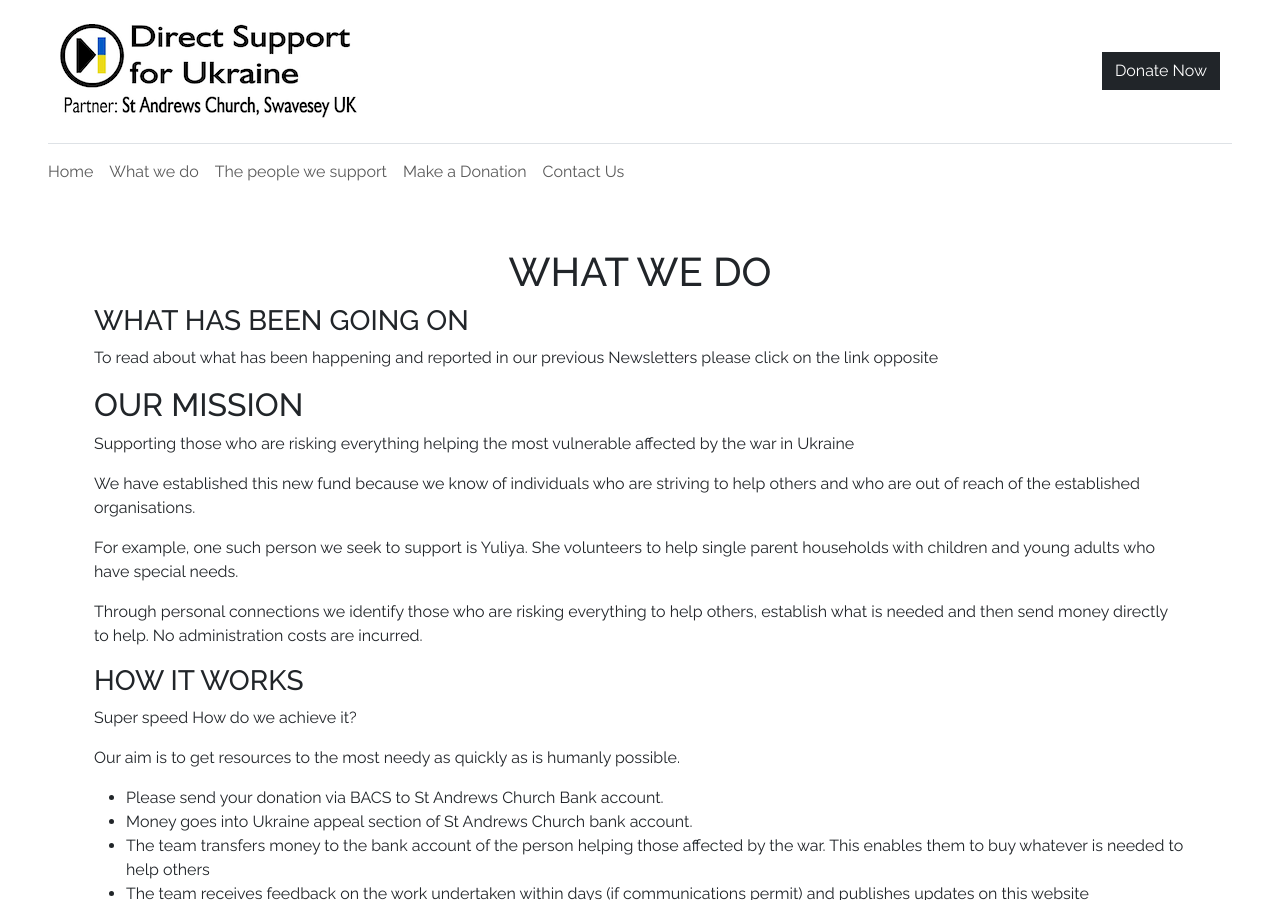
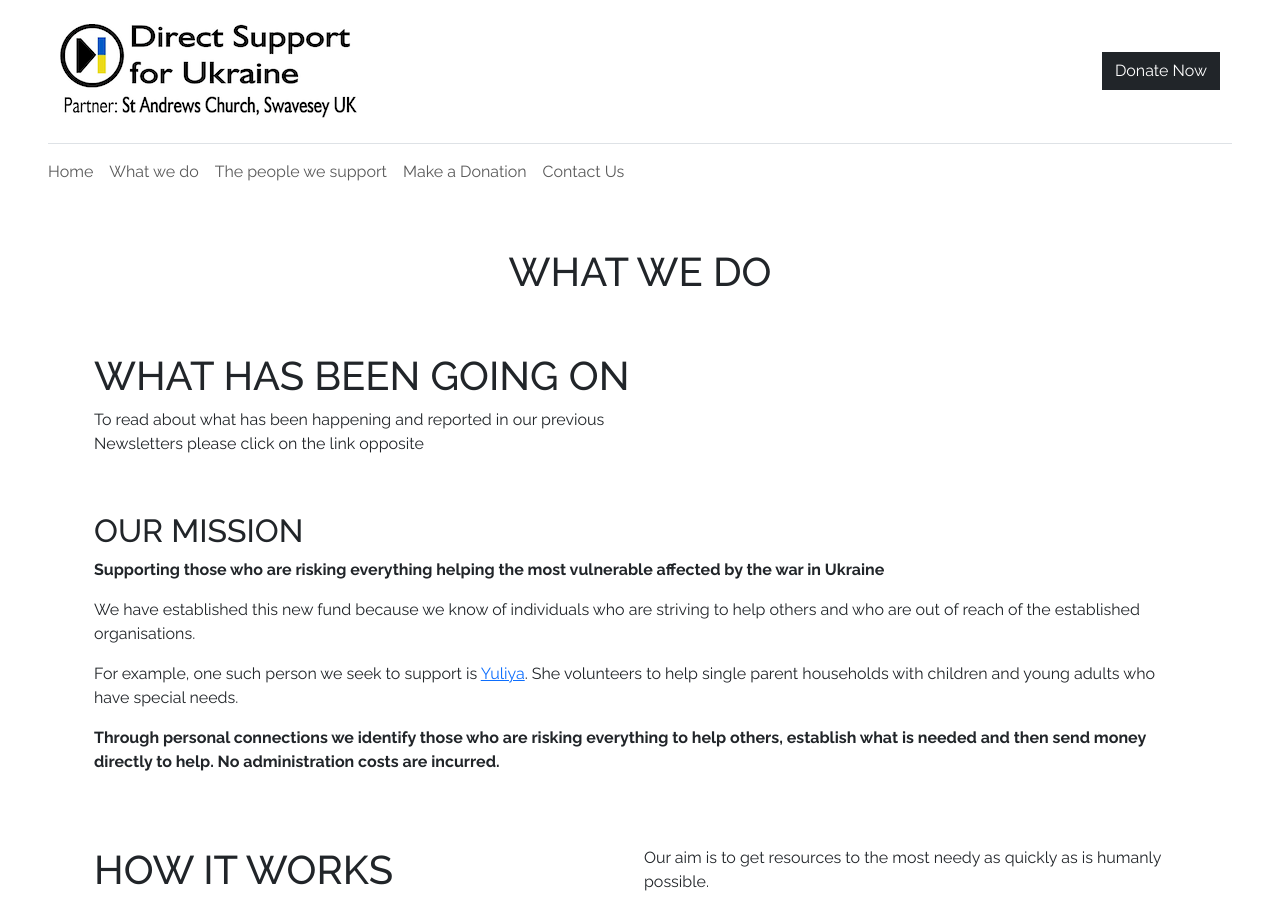
Before and after one commit to allymparker/dsfu, a Jekyll site: the page built from site/what-we-do.html, in a window 1280 px wide and 900 px high. Built offline with Jekyll 4.4.1, drawn with Linux system fonts in a browser that asks for light colours; comment, search, counter and statistics services are not loaded; some of the changed lines change nothing that is shown.

Commit message:
What we do is html now

```diff
--- a/site/_config.yml
+++ b/site/_config.yml
@@ -32,7 +32,7 @@ plugins:
   - jekyll-feed
 
 header_pages:
-  - what-we-do.markdown
+  - what-we-do.html
   - who-we-support.markdown
   - about-us.markdown
   - donate.markdown
--- /dev/null
+++ b/site/what-we-do.html
@@ -0,0 +1,108 @@
+---
+layout: page
+title: What we do
+permalink: /what-we-do/
+excerpt: A charity fund without admin fees, transferring ALL of your donations directly to those helping others.
+excerpt-image: Logo%20x.png
+---
+
+<div class="row g-2 my-5">
+  <div class="col-md-6 text-start">
+    <h1>WHAT HAS BEEN GOING ON</h1>
+
+    To read about what has been happening and reported in our previous
+    Newsletters please click on the link opposite
+  </div>
+  <div class="col-md-6">
+    <script
+      language="javascript"
+      src="https://directsupportforukraine.us10.list-manage.com/generate-js/?u=55e2683dd6b23b0b502722ed3&fid=31928&show=10"
+      type="text/javascript"
+    ></script>
+  </div>
+</div>
+
+<div class="row g-2 my-5">
+  <div class="col">
+    <h2>OUR MISSION</h2>
+
+    <p>
+      <b
+        >Supporting those who are risking everything helping the most vulnerable
+        affected by the war in Ukraine</b
+      >
+    </p>
+    <p>
+      We have established this new fund because we know of individuals who are
+      striving to help others and who are out of reach of the established
+      organisations.
+    </p>
+    <p>
+      For example, one such person we seek to support is
+      <a href="{{ '/team/yuliya' | relative_url }}">Yuliya</a>. She volunteers
+      to help single parent households with children and young adults who have
+      special needs.
+    </p>
+    <p>
+      <b
+        >Through personal connections we identify those who are risking
+        everything to help others, establish what is needed and then send money
+        directly to help. No administration costs are incurred.</b
+      >
+    </p>
+  </div>
+</div>
+
+<div class="row g-2 my-5">
+  <div class="col">
+    <h1>HOW IT WORKS</h1>
+    Super speed How do we achieve it?
+  </div>
+  <div class="col">
+    <p>
+      Our aim is to get resources to the most needy as quickly as is humanly
+      possible.
+    </p>
+    <ul>
+      <li>
+        Please send your donation via BACS to St Andrews Church Bank account.
+      </li>
+      <li>
+        Money goes into Ukraine appeal section of St Andrews Church bank
+        account.
+      </li>
+      <li>
+        The team transfers money to the bank account of the person helping those
+        affected by the war. This enables them to buy whatever is needed to help
+        others
+      </li>
+      <li>
+        The team receives feedback on the work undertaken within days (if
+        communications permit) and publishes updates on this website
+      </li>
+      <li>
+        St Andrews will provide the back up, checks and balances to ensure the
+        integrity of the use of the funds.
+      </li>
+    </ul>
+  </div>
+</div>
+
+<div class="row g-2 my-5">
+  <div class="col">
+    <h1>ZERO ADMIN COSTS</h1>
+  </div>
+  <div class="col">
+    <h4>All your donations are used to help the most vulnerable</h4>
+    <ul>
+      <li>
+        Those involved in the UK are volunteers and there are NO administration
+        costs in the UK.
+      </li>
+      <li>
+        Those rceiving the funds in Ukraine use all the funds given to support
+        others.
+      </li>
+    </ul>
+  </div>
+</div>
--- a/site/what-we-do.markdown
+++ /dev/null
@@ -1,42 +0,0 @@
----
-layout: page
-title: What we do
-permalink: /what-we-do/
-excerpt: A charity fund without admin fees, transferring ALL of your donations directly to those helping others.
-excerpt-image: Logo%20x.png
----
-
-### WHAT HAS BEEN GOING ON
-
-To read about what has been happening and reported in our previous Newsletters please click on the link opposite
-
-<!-- TODO: Newsletter feed -->
-
-## OUR MISSION
-
-Supporting those who are risking everything helping the most vulnerable affected by the war in Ukraine
-
-We have established this new fund because we know of individuals who are striving to help others and who are out of reach of the established organisations.
-
-For example, one such person we seek to support is Yuliya. She volunteers to help single parent households with children and young adults who have special needs.
-
-Through personal connections we identify those who are risking everything to help others, establish what is needed and then send money directly to help.  No administration costs are incurred.
-
-
-### HOW IT WORKS
-
-Super speed  How do we achieve it?
-
-Our aim is to get resources to the most needy as quickly as is humanly possible.
-- Please send your donation via BACS to St Andrews Church Bank account.
-- Money goes into Ukraine appeal section of St Andrews Church bank account.
-- The team transfers money to the bank account of the person helping those affected by the war. This enables them to buy whatever is needed to help others
-- The team receives feedback on the work undertaken within days (if communications permit) and publishes updates on this website
-
-St Andrews will provide the back up, checks and balances to ensure the integrity of the use of the funds.
-
-### ZERO ADMIN COSTS
-All your donations are used to help the most vulnerable
-
-- Those involved in the UK are volunteers and there are NO administration costs in the UK.
-- Those rceiving the funds in Ukraine use all the funds given to support others.
```
